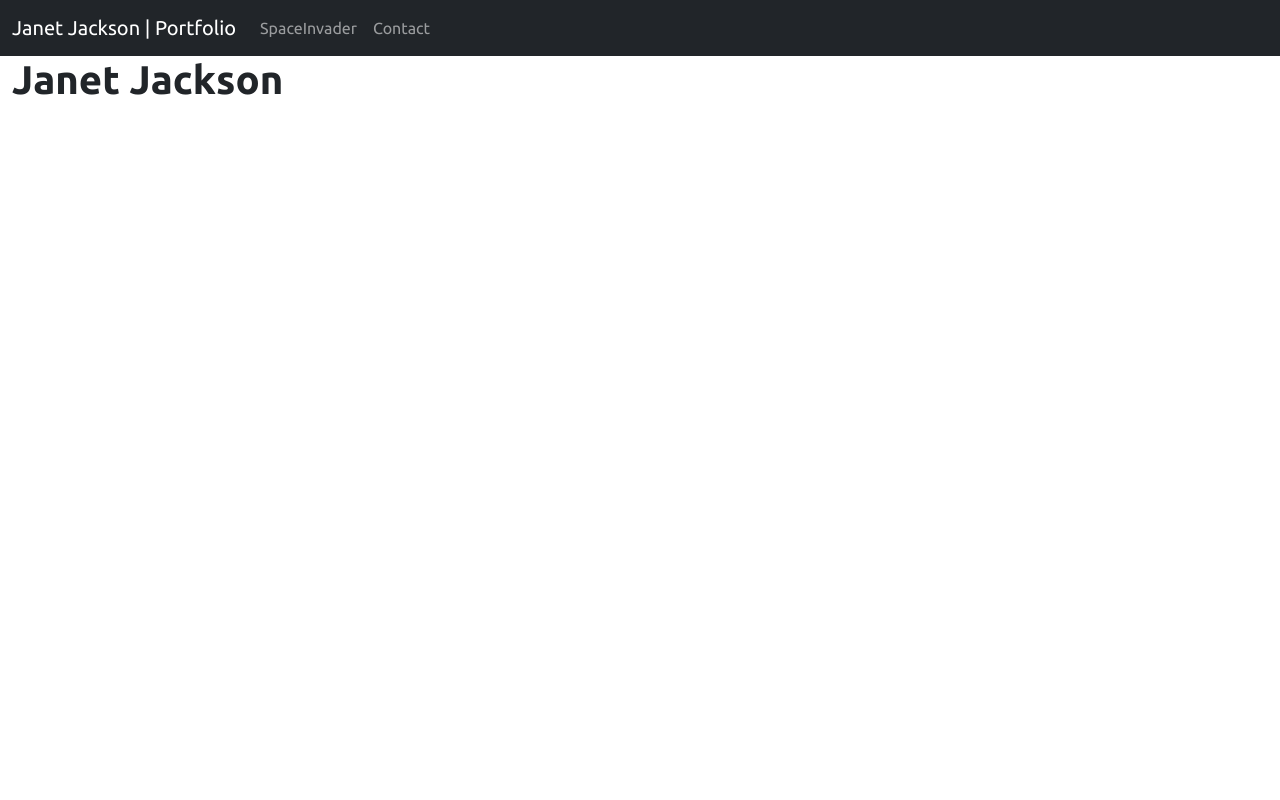
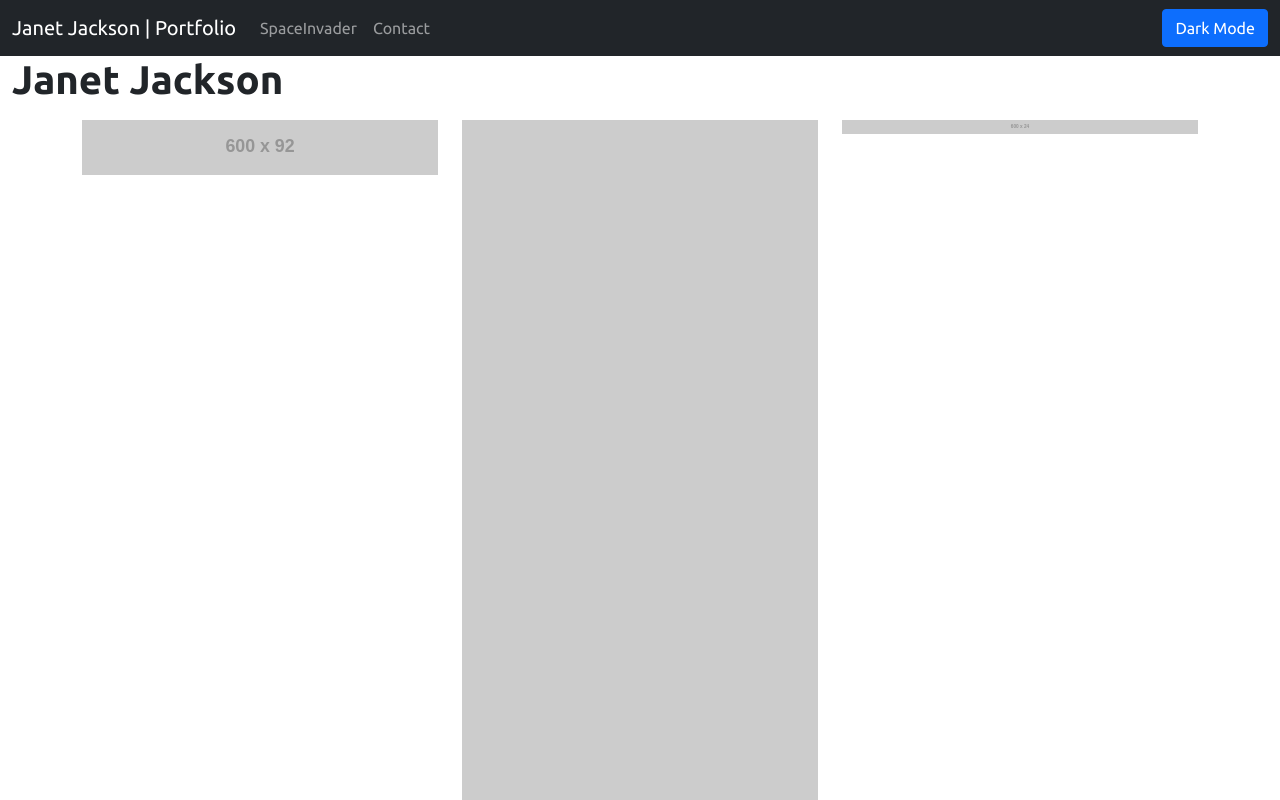
Before and after one commit to JennyViannay/0921_porjet_1_fil_rouge, a plain HTML site: page index.html in a window 1280 px wide. Shown: the top 800 px of the page. Drawn offline with nearby package versions, Linux system fonts and the light colour scheme; placeholder pictures from the web are drawn by us.

Commit message:
add dark mode && display data

```diff
--- /dev/null
+++ b/assets/main.js
@@ -0,0 +1,209 @@
+const data = [
+    {
+        "albumId": 1,
+        "id": 1,
+        "title": "accusamus beatae ad facilis cum similique qui sunt",
+        "url": "https://via.placeholder.com/600/92c952",
+        "thumbnailUrl": "https://via.placeholder.com/150/92c952"
+    },
+    {
+        "albumId": 1,
+        "id": 2,
+        "title": "reprehenderit est deserunt velit ipsam",
+        "url": "https://via.placeholder.com/600/771796",
+        "thumbnailUrl": "https://via.placeholder.com/150/771796"
+    },
+    {
+        "albumId": 1,
+        "id": 3,
+        "title": "officia porro iure quia iusto qui ipsa ut modi",
+        "url": "https://via.placeholder.com/600/24f355",
+        "thumbnailUrl": "https://via.placeholder.com/150/24f355"
+    },
+    {
+        "albumId": 1,
+        "id": 4,
+        "title": "culpa odio esse rerum omnis laboriosam voluptate repudiandae",
+        "url": "https://via.placeholder.com/600/d32776",
+        "thumbnailUrl": "https://via.placeholder.com/150/d32776"
+    },
+    {
+        "albumId": 1,
+        "id": 5,
+        "title": "natus nisi omnis corporis facere molestiae rerum in",
+        "url": "https://via.placeholder.com/600/f66b97",
+        "thumbnailUrl": "https://via.placeholder.com/150/f66b97"
+    },
+    {
+        "albumId": 1,
+        "id": 6,
+        "title": "accusamus ea aliquid et amet sequi nemo",
+        "url": "https://via.placeholder.com/600/56a8c2",
+        "thumbnailUrl": "https://via.placeholder.com/150/56a8c2"
+    },
+    {
+        "albumId": 1,
+        "id": 7,
+        "title": "officia delectus consequatur vero aut veniam explicabo molestias",
+        "url": "https://via.placeholder.com/600/b0f7cc",
+        "thumbnailUrl": "https://via.placeholder.com/150/b0f7cc"
+    },
+    {
+        "albumId": 1,
+        "id": 8,
+        "title": "aut porro officiis laborum odit ea laudantium corporis",
+        "url": "https://via.placeholder.com/600/54176f",
+        "thumbnailUrl": "https://via.placeholder.com/150/54176f"
+    },
+    {
+        "albumId": 1,
+        "id": 9,
+        "title": "qui eius qui autem sed",
+        "url": "https://via.placeholder.com/600/51aa97",
+        "thumbnailUrl": "https://via.placeholder.com/150/51aa97"
+    },
+    {
+        "albumId": 1,
+        "id": 10,
+        "title": "beatae et provident et ut vel",
+        "url": "https://via.placeholder.com/600/810b14",
+        "thumbnailUrl": "https://via.placeholder.com/150/810b14"
+    },
+    {
+        "albumId": 1,
+        "id": 11,
+        "title": "nihil at amet non hic quia qui",
+        "url": "https://via.placeholder.com/600/1ee8a4",
+        "thumbnailUrl": "https://via.placeholder.com/150/1ee8a4"
+    },
+    {
+        "albumId": 1,
+        "id": 12,
+        "title": "mollitia soluta ut rerum eos aliquam consequatur perspiciatis maiores",
+        "url": "https://via.placeholder.com/600/66b7d2",
+        "thumbnailUrl": "https://via.placeholder.com/150/66b7d2"
+    },
+    {
+        "albumId": 1,
+        "id": 13,
+        "title": "repudiandae iusto deleniti rerum",
+        "url": "https://via.placeholder.com/600/197d29",
+        "thumbnailUrl": "https://via.placeholder.com/150/197d29"
+    },
+    {
+        "albumId": 1,
+        "id": 14,
+        "title": "est necessitatibus architecto ut laborum",
+        "url": "https://via.placeholder.com/600/61a65",
+        "thumbnailUrl": "https://via.placeholder.com/150/61a65"
+    },
+    {
+        "albumId": 1,
+        "id": 15,
+        "title": "harum dicta similique quis dolore earum ex qui",
+        "url": "https://via.placeholder.com/600/f9cee5",
+        "thumbnailUrl": "https://via.placeholder.com/150/f9cee5"
+    },
+    {
+        "albumId": 1,
+        "id": 16,
+        "title": "iusto sunt nobis quasi veritatis quas expedita voluptatum deserunt",
+        "url": "https://via.placeholder.com/600/fdf73e",
+        "thumbnailUrl": "https://via.placeholder.com/150/fdf73e"
+    },
+    {
+        "albumId": 1,
+        "id": 17,
+        "title": "natus doloribus necessitatibus ipsa",
+        "url": "https://via.placeholder.com/600/9c184f",
+        "thumbnailUrl": "https://via.placeholder.com/150/9c184f"
+    },
+    {
+        "albumId": 1,
+        "id": 18,
+        "title": "laboriosam odit nam necessitatibus et illum dolores reiciendis",
+        "url": "https://via.placeholder.com/600/1fe46f",
+        "thumbnailUrl": "https://via.placeholder.com/150/1fe46f"
+    },
+    {
+        "albumId": 1,
+        "id": 19,
+        "title": "perferendis nesciunt eveniet et optio a",
+        "url": "https://via.placeholder.com/600/56acb2",
+        "thumbnailUrl": "https://via.placeholder.com/150/56acb2"
+    },
+    {
+        "albumId": 1,
+        "id": 20,
+        "title": "assumenda voluptatem laboriosam enim consequatur veniam placeat reiciendis error",
+        "url": "https://via.placeholder.com/600/8985dc",
+        "thumbnailUrl": "https://via.placeholder.com/150/8985dc"
+    },
+    {
+        "albumId": 1,
+        "id": 21,
+        "title": "ad et natus qui",
+        "url": "https://via.placeholder.com/600/5e12c6",
+        "thumbnailUrl": "https://via.placeholder.com/150/5e12c6"
+    },
+    {
+        "albumId": 1,
+        "id": 22,
+        "title": "et ea illo et sit voluptas animi blanditiis porro",
+        "url": "https://via.placeholder.com/600/45601a",
+        "thumbnailUrl": "https://via.placeholder.com/150/45601a"
+    },
+    {
+        "albumId": 1,
+        "id": 23,
+        "title": "harum velit vero totam",
+        "url": "https://via.placeholder.com/600/e924e6",
+        "thumbnailUrl": "https://via.placeholder.com/150/e924e6"
+    },
+    {
+        "albumId": 1,
+        "id": 24,
+        "title": "beatae officiis ut aut",
+        "url": "https://via.placeholder.com/600/8f209a",
+        "thumbnailUrl": "https://via.placeholder.com/150/8f209a"
+    },
+    {
+        "albumId": 1,
+        "id": 25,
+        "title": "facere non quis fuga fugit vitae",
+        "url": "https://via.placeholder.com/600/5e3a73",
+        "thumbnailUrl": "https://via.placeholder.com/150/5e3a73"
+    },
+    {
+        "albumId": 1,
+        "id": 26,
+        "title": "asperiores nobis voluptate qui",
+        "url": "https://via.placeholder.com/600/474645",
+        "thumbnailUrl": "https://via.placeholder.com/150/474645"
+    },
+    {
+        "albumId": 1,
+        "id": 27,
+        "title": "sit asperiores est quos quis nisi veniam error",
+        "url": "https://via.placeholder.com/600/c984bf",
+        "thumbnailUrl": "https://via.placeholder.com/150/c984bf"
+    },
+];
+
+darkMode = () => {
+    document.body.classList.toggle('dark-mode')
+}
+
+const displayData = document.getElementById('js-data');
+
+data.map(image => {
+    const div = document.createElement('div');
+    const img = document.createElement('img');
+    div.classList.add('col-lg-4');
+    img.src = image.url
+    img.alt = image.title
+    img.classList.add('img-fluid')
+    img.classList.add('my-2')
+    div.appendChild(img)
+    displayData.appendChild(div);
+})
--- a/assets/style.css
+++ b/assets/style.css
@@ -11,3 +11,8 @@ h1 {
 .space-height {
     height: 100px;
 }
+
+.dark-mode {
+    background-color: black;
+    color: #fff;
+}
--- a/index.html
+++ b/index.html
@@ -30,15 +30,20 @@
                         </li>
                     </ul>
                 </div>
+                <button class="btn btn-primary" onclick="darkMode()" id="js-mode">Dark Mode</button>
             </div>
         </nav>
     </header>
     <div class="container-fluid">
         <h1>Janet Jackson</h1>
     </div>
+    <div class="container">
+        <div class="row" id="js-data"></div>
+    </div>
     <script src="https://cdn.jsdelivr.net/npm/bootstrap@5.1.1/dist/js/bootstrap.bundle.min.js"
         integrity="sha384-/bQdsTh/da6pkI1MST/rWKFNjaCP5gBSY4sEBT38Q/9RBh9AH40zEOg7Hlq2THRZ"
         crossorigin="anonymous"></script>
+    <script src="assets/main.js"></script>
 </body>
 
 </html>
```
